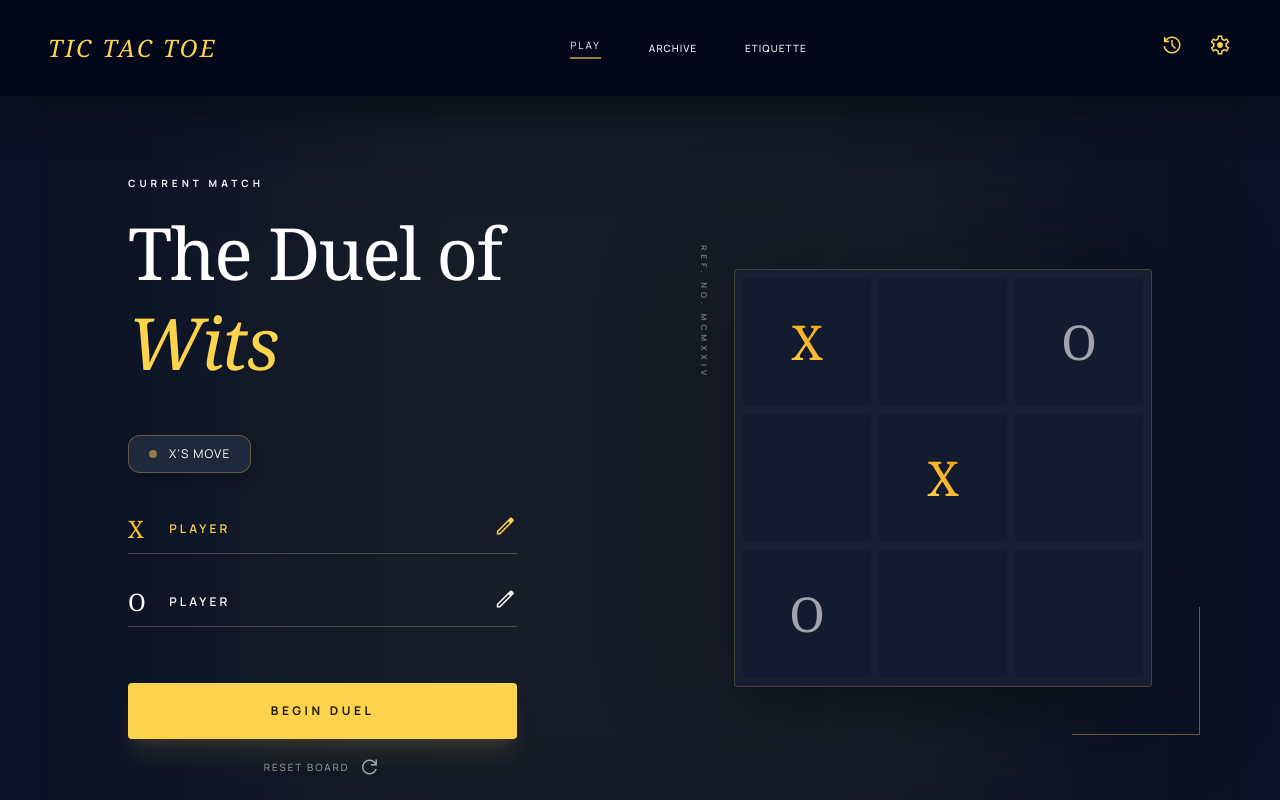
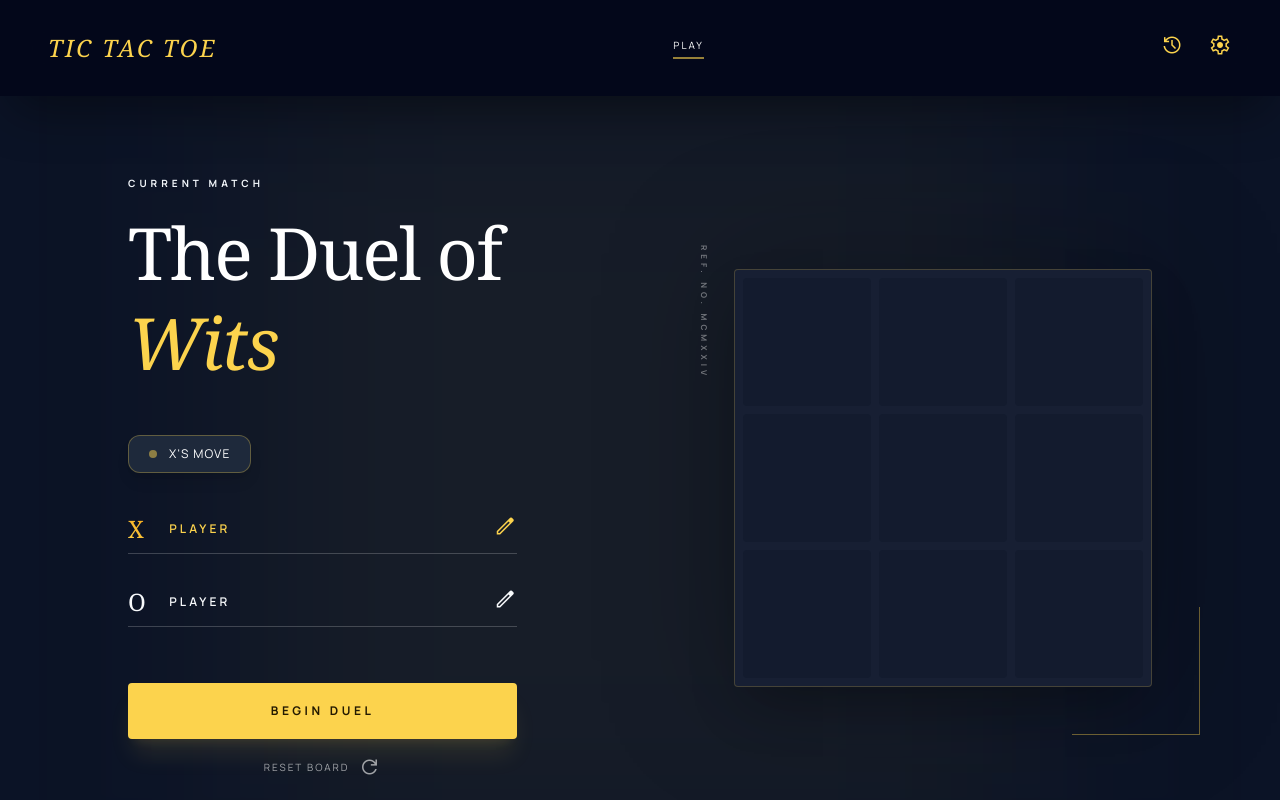
Before and after one commit to amrabouhegab/tic-tac-toe-signal-store, an Angular app: page / in a window 1280 px wide. Shown: the top 800 px of the page. Built offline with nearby package versions, Linux system fonts and the light colour scheme.

Commit message:
- Implement change names - Implement change turns - Implement select cell

```diff
--- a/src/app/app.html
+++ b/src/app/app.html
@@ -27,7 +27,7 @@
         >
           <span class="w-2 h-2 rounded-full bg-primary animate-pulse mr-3"></span>
           <span class="font-label text-xs tracking-widest uppercase text-white" style=""
-            >X's Move</span
+            >{{ currentPlayerSymbol() }}'s Move</span
           >
         </div>
         <div class="space-y-8">
@@ -39,12 +39,12 @@
         <!-- Action Buttons -->
         <div class="flex flex-col space-y-4 pt-4">
           <button
-            class="bg-primary text-on-primary-fixed py-5 rounded-sm font-label text-xs tracking-[0.3em] uppercase hover:bg-primary/90 active:scale-[0.98] transition-all duration-300 font-bold shadow-xl shadow-primary/10"
+            class="cursor-pointer bg-primary text-on-primary-fixed py-5 rounded-sm font-label text-xs tracking-[0.3em] uppercase hover:bg-primary/90 active:scale-[0.98] transition-all duration-300 font-bold shadow-xl shadow-primary/10"
           >
             Begin Duel
           </button>
           <button
-            class="font-label text-[10px] tracking-[0.2em] uppercase text-white/60 hover:text-primary transition-all duration-300 flex items-center group justify-center"
+            class="cursor-pointer font-label text-[10px] tracking-[0.2em] uppercase text-white/60 hover:text-primary transition-all duration-300 flex items-center group justify-center"
           >
             Reset Board
             <span
@@ -58,7 +58,10 @@
     </div>
     <!-- Right Side: The Game Board Plate -->
     <div class="lg:col-span-7 flex justify-center lg:justify-end">
-      <app-game-board />
+      <app-game-board
+        [currentPlayerSymbol]="currentPlayerSymbol()"
+        (cellChanged)="onCellChanged()"
+      />
     </div>
   </div>
 </main>
--- a/src/app/app.ts
+++ b/src/app/app.ts
@@ -11,5 +11,9 @@ import { PlayerInput } from './components/player-input/player-input';
   templateUrl: './app.html',
 })
 export class App {
-  protected readonly title = signal('tic-tac-toe-signal-store');
+  currentPlayerSymbol = signal('X');
+
+  onCellChanged() {
+    this.currentPlayerSymbol.update((symbol) => (symbol === 'X' ? 'O' : 'X'));
+  }
 }
--- a/src/app/components/game-board/game-board.html
+++ b/src/app/components/game-board/game-board.html
@@ -6,89 +6,16 @@
   <!-- The Board Plate -->
   <div class="relative bg-surface-container p-2 rounded-lg shadow-2xl border border-primary/20">
     <div class="board-grid">
-      <!-- Cell 1 -->
-      <button
-        class="w-24 h-24 md:w-32 md:h-32 bg-surface-container-low hover:bg-surface-container-high active:scale-[0.98] transition-all duration-300 flex items-center justify-center rounded-sm"
-        style=""
-      >
-        <span class="font-headline text-5xl marker-gradient-x select-none" style="">X</span>
-      </button>
-      <!-- Cell 2 -->
-      <button
-        class="w-24 h-24 md:w-32 md:h-32 bg-surface-container-low hover:bg-surface-container-high active:scale-[0.98] transition-all duration-300 flex items-center justify-center rounded-sm"
-        style=""
-      >
-        <span
-          class="font-headline text-5xl text-white/10 select-none opacity-0 hover:opacity-30"
-          style=""
-          >O</span
-        >
-      </button>
-      <!-- Cell 3 -->
-      <button
-        class="w-24 h-24 md:w-32 md:h-32 bg-surface-container-low hover:bg-surface-container-high active:scale-[0.98] transition-all duration-300 flex items-center justify-center rounded-sm"
-        style=""
-      >
-        <span class="font-headline text-5xl text-white/60 select-none" style="">O</span>
-      </button>
-      <!-- Cell 4 -->
-      <button
-        class="w-24 h-24 md:w-32 md:h-32 bg-surface-container-low hover:bg-surface-container-high active:scale-[0.98] transition-all duration-300 flex items-center justify-center rounded-sm"
-        style=""
-      >
-        <span
-          class="font-headline text-5xl text-white/10 select-none opacity-0 hover:opacity-30"
-          style=""
-          >X</span
-        >
-      </button>
-      <!-- Cell 5 -->
-      <button
-        class="w-24 h-24 md:w-32 md:h-32 bg-surface-container-low hover:bg-surface-container-high active:scale-[0.98] transition-all duration-300 flex items-center justify-center rounded-sm"
-        style=""
-      >
-        <span class="font-headline text-5xl marker-gradient-x select-none" style="">X</span>
-      </button>
-      <!-- Cell 6 -->
-      <button
-        class="w-24 h-24 md:w-32 md:h-32 bg-surface-container-low hover:bg-surface-container-high active:scale-[0.98] transition-all duration-300 flex items-center justify-center rounded-sm"
-        style=""
-      >
-        <span
-          class="font-headline text-5xl text-white/10 select-none opacity-0 hover:opacity-30"
-          style=""
-          >O</span
-        >
-      </button>
-      <!-- Cell 7 -->
-      <button
-        class="w-24 h-24 md:w-32 md:h-32 bg-surface-container-low hover:bg-surface-container-high active:scale-[0.98] transition-all duration-300 flex items-center justify-center rounded-sm"
-        style=""
-      >
-        <span class="font-headline text-5xl text-white/60 select-none" style="">O</span>
-      </button>
-      <!-- Cell 8 -->
-      <button
-        class="w-24 h-24 md:w-32 md:h-32 bg-surface-container-low hover:bg-surface-container-high active:scale-[0.98] transition-all duration-300 flex items-center justify-center rounded-sm"
-        style=""
-      >
-        <span
-          class="font-headline text-5xl text-white/10 select-none opacity-0 hover:opacity-30"
-          style=""
-          >X</span
-        >
-      </button>
-      <!-- Cell 9 -->
-      <button
-        class="w-24 h-24 md:w-32 md:h-32 bg-surface-container-low hover:bg-surface-container-high active:scale-[0.98] transition-all duration-300 flex items-center justify-center rounded-sm"
-        style=""
-      >
-        <span
-          class="font-headline text-5xl text-white/10 select-none opacity-0 hover:opacity-30"
-          style=""
-          >O</span
-        >
-      </button>
+      @for (row of gameBoard(); let x = $index; track $index) {
+        @for (cell of row; let y = $index; track $index) {
+          <button
+            class="cursor-pointer w-24 h-24 md:w-32 md:h-32 bg-surface-container-low hover:bg-surface-container-high active:scale-[0.98] transition-all duration-300 flex items-center justify-center rounded-sm"
+            (click)="onCellClick(x, y)"
+          >
+            <span class="font-headline text-5xl marker-gradient-x select-none">{{ cell }}</span>
+          </button>
+        }
+      }
     </div>
   </div>
   <!-- Asymmetric Decoration -->
@@ -97,7 +24,6 @@
   ></div>
   <div
     class="absolute -top-6 -left-6 text-[8px] tracking-[0.5em] uppercase text-white/40 font-bold rotate-90 origin-top-left pointer-events-none"
-    style=""
   >
     Ref. No. MCMXXIV
   </div>
--- a/src/app/components/game-board/game-board.ts
+++ b/src/app/components/game-board/game-board.ts
@@ -1,8 +1,28 @@
-import { Component } from '@angular/core';
+import { Component, input, output, signal } from '@angular/core';
+
+const GAME_BOARD: [string[], string[], string[]] = [
+  ['', '', ''],
+  ['', '', ''],
+  ['', '', ''],
+];
 
 @Component({
   selector: 'app-game-board',
   imports: [],
   templateUrl: './game-board.html',
 })
-export class GameBoard {}
+export class GameBoard {
+  gameBoard = signal<[string[], string[], string[]]>(GAME_BOARD);
+  currentPlayerSymbol = input<string>('');
+
+  cellChanged = output();
+
+  onCellClick(row: number, col: number) {
+    this.gameBoard.update((board) => {
+      board[row][col] = this.currentPlayerSymbol();
+      return board;
+    });
+
+    this.cellChanged.emit();
+  }
+}
--- a/src/app/components/header/header.html
+++ b/src/app/components/header/header.html
@@ -8,16 +8,6 @@
         class="border-b-2 border-primary/60 pb-1 text-[10px] tracking-[0.2em] uppercase transition-colors duration-300 text-white"
         href="#"
         >Play</a
-      >
-      <a
-        class="font-medium tracking-widest uppercase text-[10px] hover:text-primary transition-colors duration-300 text-slate-100"
-        href="#"
-        >Archive</a
-      >
-      <a
-        class="font-medium tracking-widest uppercase text-[10px] hover:text-primary transition-colors duration-300 text-slate-100"
-        href="#"
-        >Etiquette</a
       >
     </nav>
     <div class="flex items-center space-x-6 text-primary">
--- a/src/app/components/player-input/player-input.html
+++ b/src/app/components/player-input/player-input.html
@@ -30,5 +30,7 @@
     </div>
     <!-- <span class="font-headline text-2xl text-primary ml-4" style="">02</span> -->
   </div>
-  <!-- <div class="absolute bottom-0 left-0 w-full h-[1px] bg-primary/30"></div> -->
+  @if (isEdit()) {
+    <div class="absolute bottom-0 left-0 w-full h-[1px] bg-primary/30"></div>
+  }
 </div>
```
